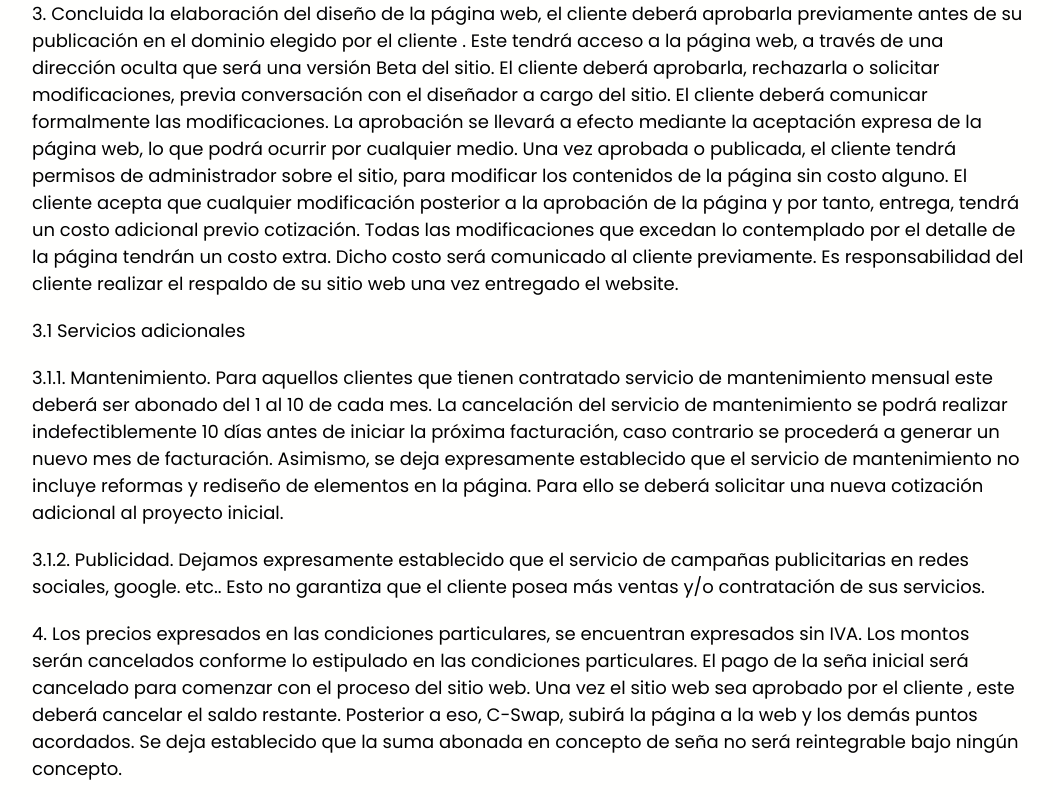
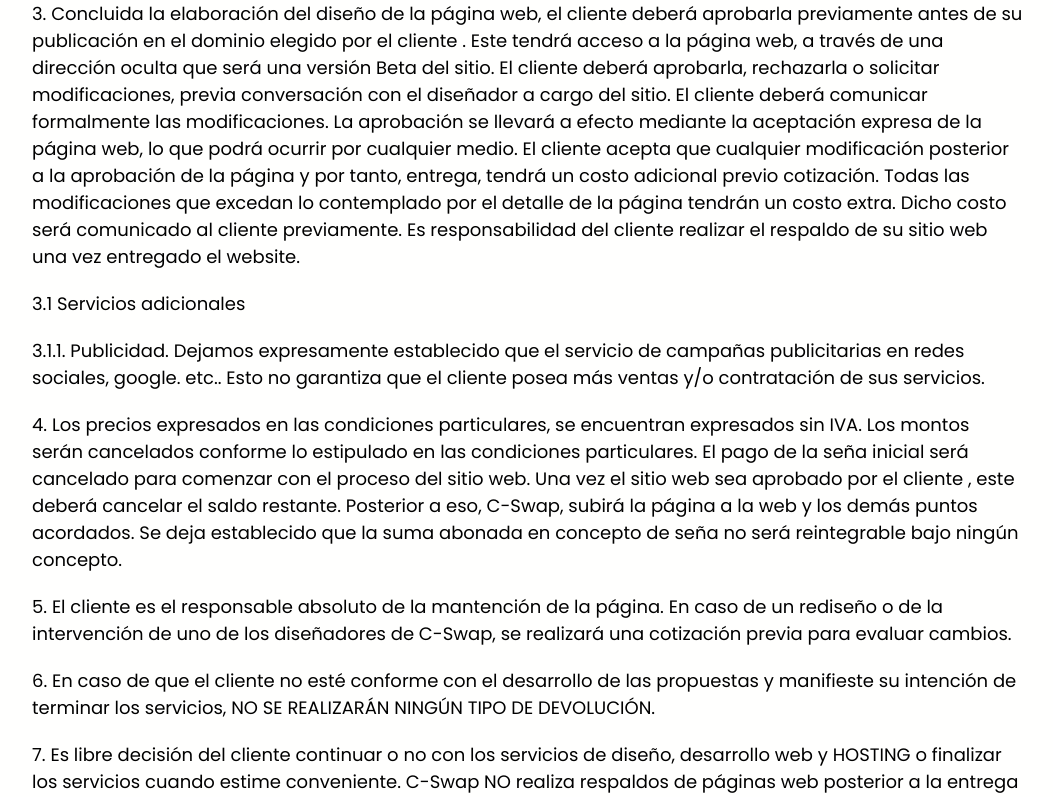
Before and after one commit to 2piradrian/cswap-web, a React (Create React App) app: page /tyc in a window 1280 px wide. Shown: the part 476-1273 px from the top of the page, without its empty margins (112-1165 px from the left). Built offline with nearby package versions, Linux system fonts and the light colour scheme.

Commit message:
terms edited

```diff
--- a/src/sections/tyc/TyC.tsx
+++ b/src/sections/tyc/TyC.tsx
@@ -34,12 +34,9 @@ function TyC() {
 					con el diseñador a cargo del sitio. El cliente deberá
 					comunicar formalmente las modificaciones. La aprobación se
 					llevará a efecto mediante la aceptación expresa de la página
-					web, lo que podrá ocurrir por cualquier medio. Una vez
-					aprobada o publicada, el cliente tendrá permisos de
-					administrador sobre el sitio, para modificar los contenidos
-					de la página sin costo alguno. El cliente acepta que
-					cualquier modificación posterior a la aprobación de la
-					página y por tanto, entrega, tendrá un costo adicional
+					web, lo que podrá ocurrir por cualquier medio. El cliente
+					acepta que cualquier modificación posterior a la aprobación
+					de la página y por tanto, entrega, tendrá un costo adicional
 					previo cotización. Todas las modificaciones que excedan lo
 					contemplado por el detalle de la página tendrán un costo
 					extra. Dicho costo será comunicado al cliente previamente.
@@ -48,19 +45,7 @@ function TyC() {
 				</p>
 				<p>3.1 Servicios adicionales</p>
 				<p>
-					3.1.1. Mantenimiento. Para aquellos clientes que tienen
-					contratado servicio de mantenimiento mensual este deberá ser
-					abonado del 1 al 10 de cada mes. La cancelación del servicio
-					de mantenimiento se podrá realizar indefectiblemente 10 días
-					antes de iniciar la próxima facturación, caso contrario se
-					procederá a generar un nuevo mes de facturación. Asimismo,
-					se deja expresamente establecido que el servicio de
-					mantenimiento no incluye reformas y rediseño de elementos en
-					la página. Para ello se deberá solicitar una nueva
-					cotización adicional al proyecto inicial.
-				</p>
-				<p>
-					3.1.2. Publicidad. Dejamos expresamente establecido que el
+					3.1.1. Publicidad. Dejamos expresamente establecido que el
 					servicio de campañas publicitarias en redes sociales,
 					google. etc.. Esto no garantiza que el cliente posea más
 					ventas y/o contratación de sus servicios.
```
